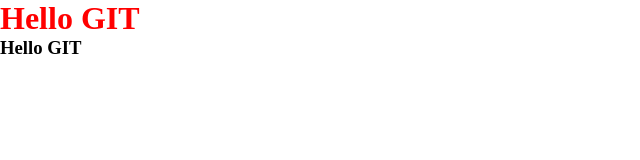
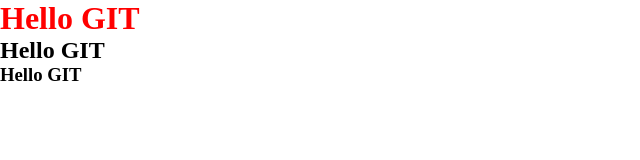
Before and after one commit to TimofeyRK/examplee, a plain HTML site: page index.html in a window 1280 px wide. Shown: the whole page, without its empty margins (0-640 px from the left). Drawn offline with Linux system fonts and the light colour scheme.

Commit message:
h2 was added

```diff
--- a/index.html
+++ b/index.html
@@ -7,7 +7,7 @@
 </head>
 <body>
 	<h1>Hello GIT</h1>
-
+	<h2>Hello GIT</h2>
 	<h3>Hello GIT</h3>
 </body>
 </html>
```
